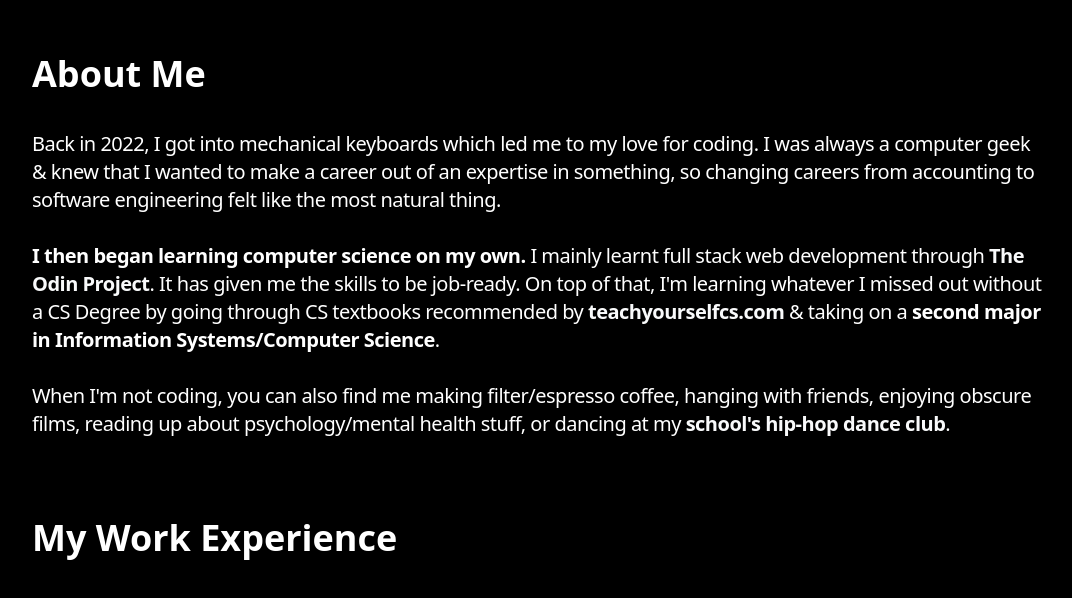
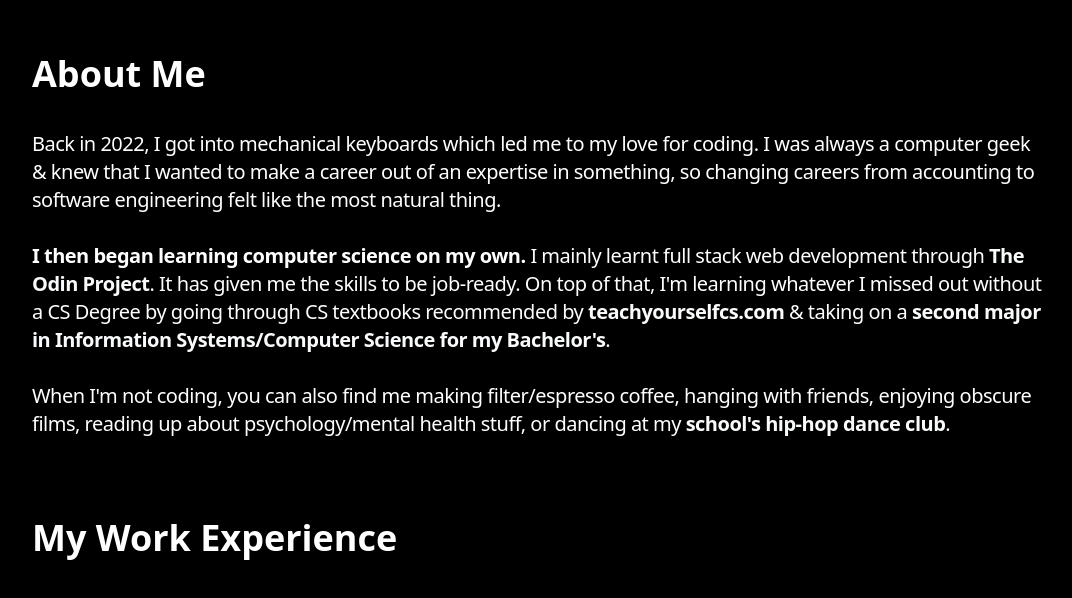
Before and after one commit to safarinexus/edgar-teong, a React (Vite) app: page / in a window 1280 px wide. Shown: the part 1679-2277 px from the top of the page, without its empty margins (100-1172 px from the left). Built offline with nearby package versions, Linux system fonts and the light colour scheme.

Commit message:
updated 'about' text

```diff
--- a/src/components/About.tsx
+++ b/src/components/About.tsx
@@ -176,7 +176,7 @@ const About = () => {
                 <br /><br />
                 <span className="font-bold">I then began learning computer science on my own.</span> I mainly learnt full stack web development through <a href="https://www.theodinproject.com/" className="font-bold">The Odin Project</a>.
                 It has given me the skills to be job-ready.
-                On top of that, I'm learning whatever I missed out without a CS Degree by going through CS textbooks recommended by <a href="https://www.teachyourselfcs.com/" className="font-bold">teachyourselfcs.com</a> & taking on a <span className="font-bold">second major in Information Systems/Computer Science</span>.
+                On top of that, I'm learning whatever I missed out without a CS Degree by going through CS textbooks recommended by <a href="https://www.teachyourselfcs.com/" className="font-bold">teachyourselfcs.com</a> & taking on a <a href="https://computing.smu.edu.sg/" className="font-bold">second major in Information Systems/Computer Science for my Bachelor's</a>.
                 <br /><br />
                 When I'm not coding, you can also find me making filter/espresso coffee, hanging with friends, enjoying obscure films, reading up about psychology/mental health stuff, or dancing at my <a href="https://www.instagram.com/smuemix/" className="font-bold">school's hip-hop dance club</a>.
                 </p>
```
